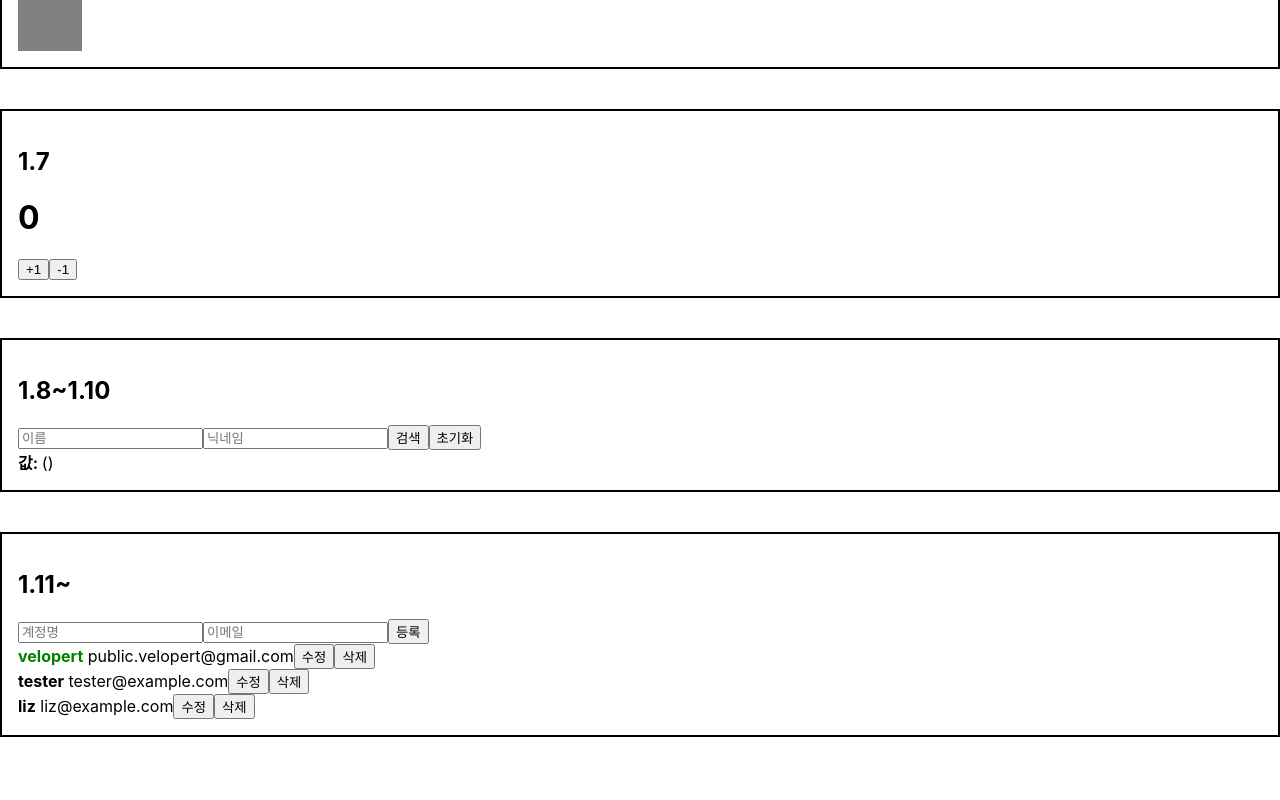
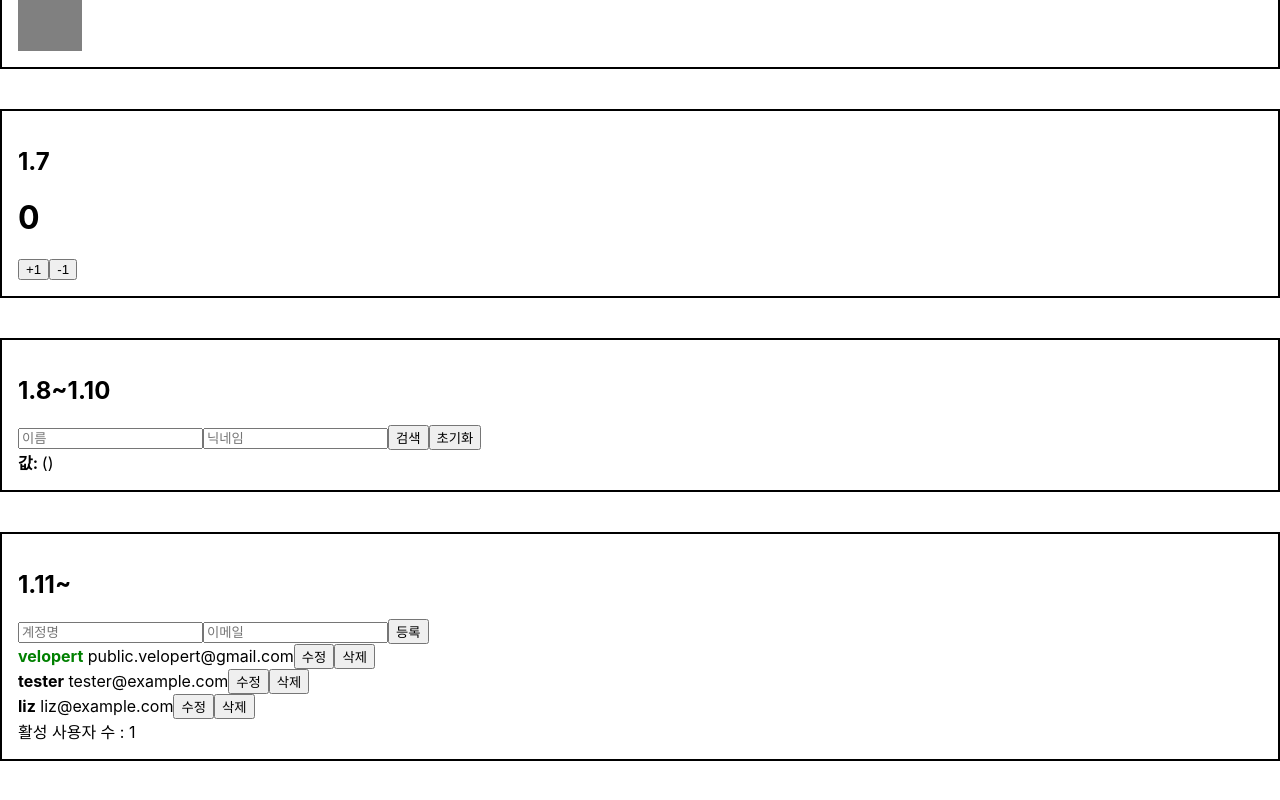
Before and after one commit to lineJeong/react-js-practice, a React (Create React App) app in the folder velopert-modern-react/: page / in a window 1280 px wide. Shown: the part 248-1048 px from the top of the page. Before the commit the page ends 1025 px from the top, so only its background shows below. Built offline with nearby package versions, Linux system fonts and the light colour scheme.

Commit message:
17. useMemo

```diff
--- a/velopert-modern-react/src/components/UserList.js
+++ b/velopert-modern-react/src/components/UserList.js
@@ -4,12 +4,12 @@
   // useEffect 안에서 사용하는 상태나, props 가 있다면, useEffect 의 deps 에 넣어주어야 함
   // 그렇지 않으면 useEffect 에 등록한 함수가 실행 될 때 최신 props / 상태를 가르키지 않음
   useEffect(() => {
-    console.log("user 값이 설정됨");
-    console.log(user);
-    return () => {
-      console.log("user가 바뀌기 전");
-      console.log(user);
-    };
+    // console.log("user 값이 설정됨");
+    // console.log(user);
+    // return () => {
+    //   console.log("user가 바뀌기 전");
+    //   console.log(user);
+    // };
   }, [user]);
 
   const style = {
--- a/velopert-modern-react/src/pages/Chapter1.js
+++ b/velopert-modern-react/src/pages/Chapter1.js
@@ -1,10 +1,15 @@
-import React, { useRef, useState } from "react";
+import React, { useRef, useState, useMemo } from "react";
 import Counter from "../components/Counter";
 import CreateUser from "../components/CreateUser";
 import Hello from "../components/Hello";
 import InputSample from "../components/InputSample";
 import UserList from "../components/UserList";
 import Wrapper from "../components/Wrapper";
+
+const countActiveUsers = (users) => {
+  console.log("활성 사용자 수를 세는 중");
+  return users.filter((user) => user.active).length;
+};
 
 function Chapter1() {
   const [inputs, setInputs] = useState({
@@ -66,6 +71,8 @@
     );
   };
 
+  const count = useMemo(() => countActiveUsers(users), [users]);
+
   return (
     <>
       <h1>Chaper1</h1>
@@ -96,6 +103,7 @@
           onCreate={onCreate}
         />
         <UserList users={users} onRemove={onRemove} onToggle={onToggle} />
+        <div>활성 사용자 수 : {count}</div>
       </Wrapper>
     </>
   );
```
